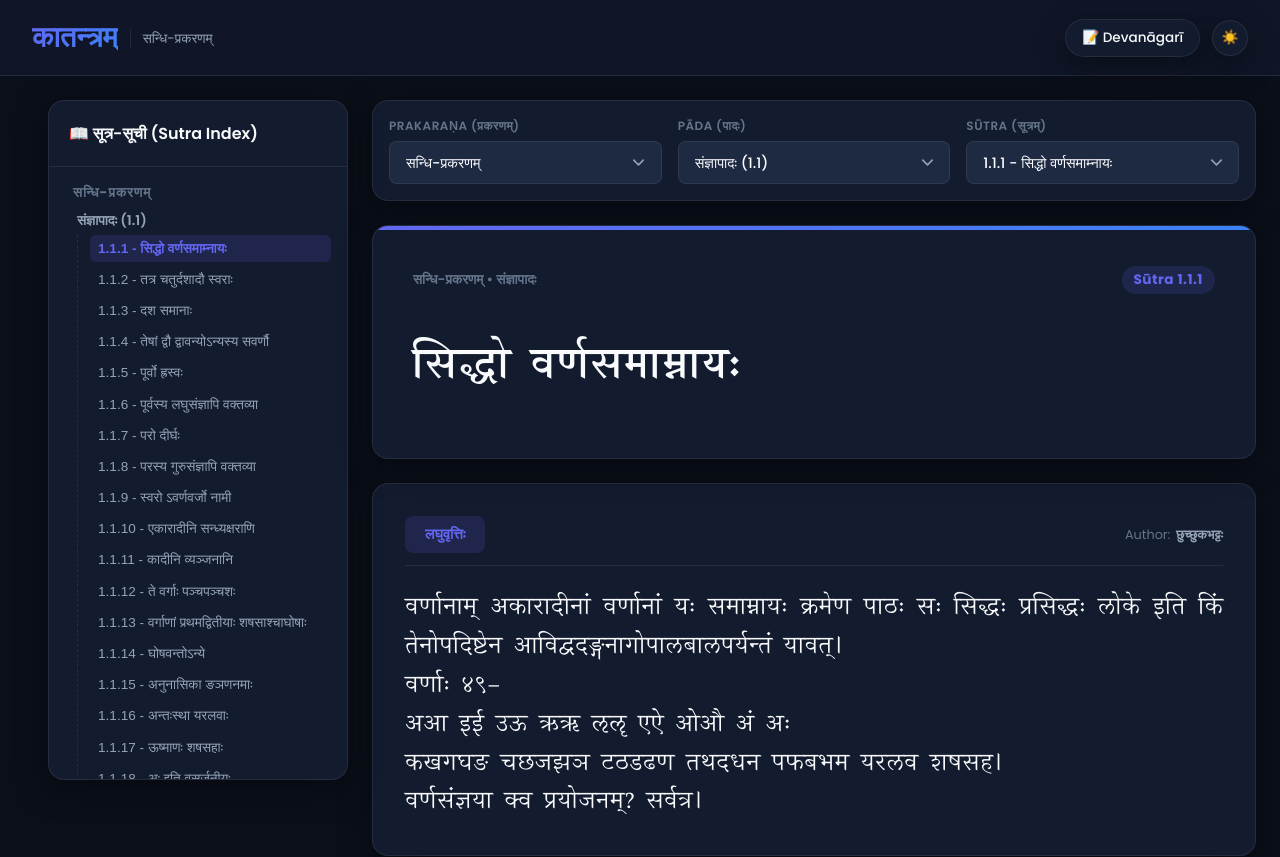
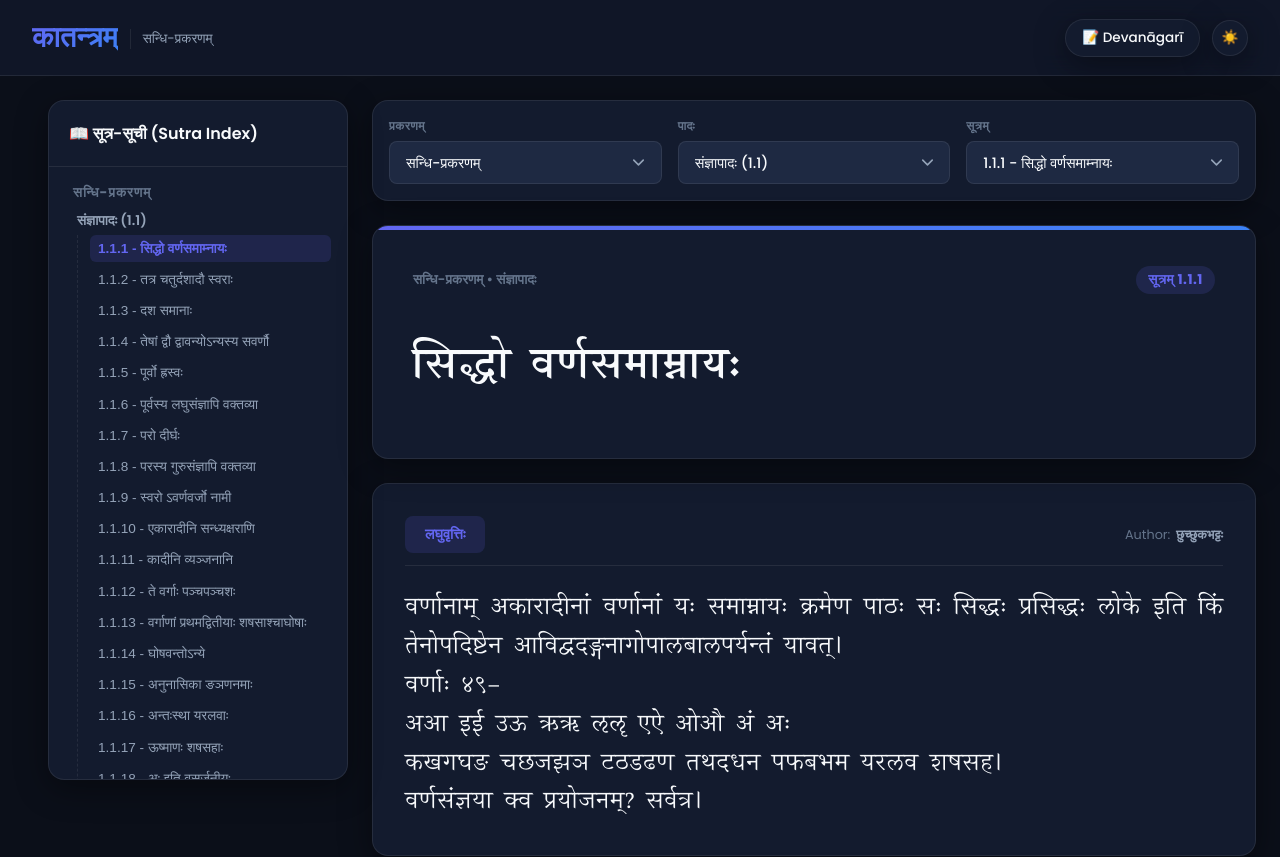
Before and after one commit to lokeshh/ksv, a React (Vite) app: page /#1.1.1 in a window 1280 px wide. Shown: the top 857 px of the page. Built offline with nearby package versions, Linux system fonts and the light colour scheme.

Commit message:
fix names

```diff
--- a/src/App.jsx
+++ b/src/App.jsx
@@ -239,7 +239,7 @@ function App() {
           {/* Selector Row */}
           <div className="selectors-row">
             <div className="selector-group">
-              <label>Prakaraṇa (प्रकरणम्)</label>
+              <label>प्रकरणम्</label>
               <select
                 className="custom-select"
                 value={activeSutra.prakaranaId}
@@ -254,7 +254,7 @@ function App() {
             </div>
 
             <div className="selector-group">
-              <label>Pāda (पादः)</label>
+              <label>पादः</label>
               <select
                 className="custom-select"
                 value={activeSutra.padaId}
@@ -271,7 +271,7 @@ function App() {
             </div>
 
             <div className="selector-group">
-              <label>Sūtra (सूत्रम्)</label>
+              <label>सूत्रम्</label>
               <select
                 className="custom-select"
                 value={activeSutra.sutraNo}
@@ -294,7 +294,7 @@ function App() {
                   ? `${activeSutra.prakaranaNameDevanagari} • ${activeSutra.padaNameDevanagari}`
                   : `${transliterateIfNeeded(activeSutra.prakaranaNameDevanagari, 'iast')} • ${transliterateIfNeeded(activeSutra.padaNameDevanagari, 'iast')}`}
               </div>
-              <div className="sutra-number-badge">Sūtra {activeSutra.sutraNo}</div>
+              <div className="sutra-number-badge">सूत्रम् {activeSutra.sutraNo}</div>
             </div>
 
             <div className="sutra-content-display">
```
